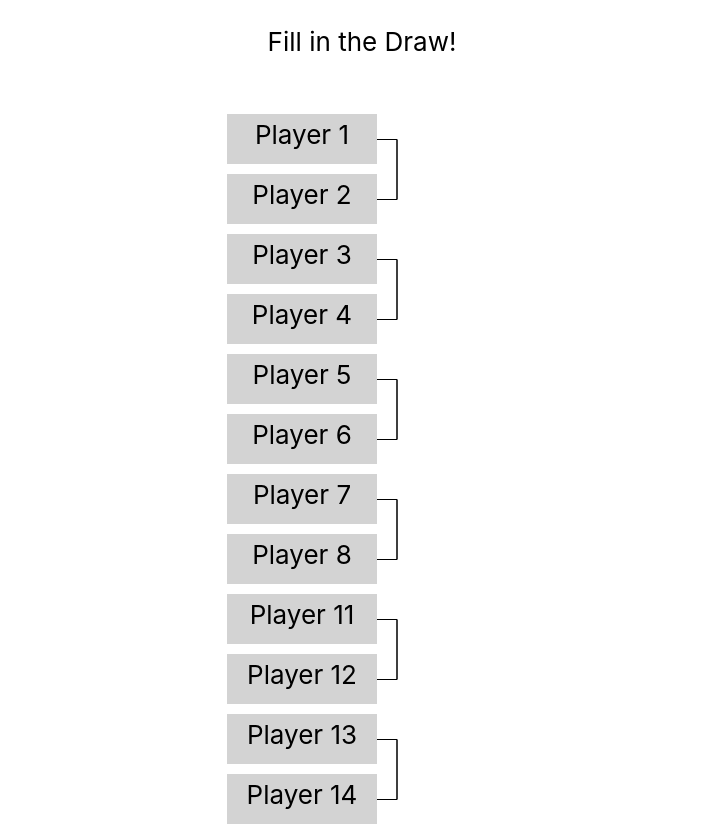
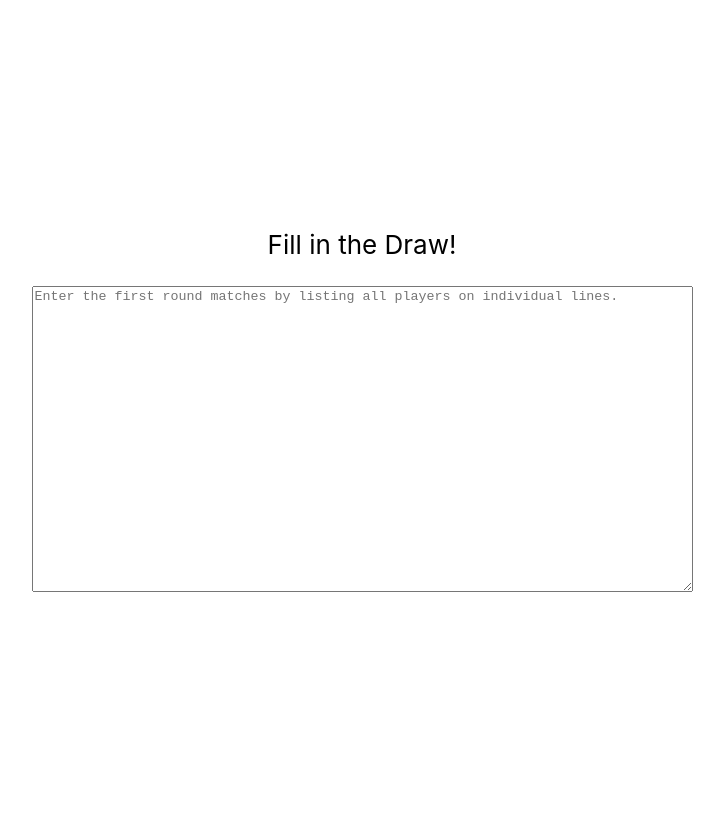
Before and after one commit to konstantina-3/fitd-filler, a React (Create React App) app: page / in a window 1280 px wide. Shown: the top 826 px of the page, without its empty margins (278-1002 px from the left). After the commit the page ends 800 px from the top, so only its background shows below. Built offline with nearby package versions, Linux system fonts and the light colour scheme.

Commit message:
Add bracket input

```diff
--- a/src/App.js
+++ b/src/App.js
@@ -1,34 +1,40 @@
+import { useState } from 'react';
 import Round from './Round.js';
 import './App.css';
 
-let initial_players = [
-  "Player 1",
-  "Player 2",
-  "Player 3",
-  "Player 4",
-  "Player 5",
-  "Player 6",
-  "Player 7",
-  "Player 8",
-  "Player 11",
-  "Player 12",
-  "Player 13",
-  "Player 14",
-  "Player 15",
-  "Player 16",
-  "Player 17",
-  "Player 18",
-];
+function App() {
+  const [players, setPlayers] = useState(null);
 
-function App() {
+  function isPowerOf2(number) {
+    return number && !(number & (number - 1));
+  }
+
+  function handleTextAreaChange(e) {
+    let input_players = e.target.value
+      .split('\n')
+      .filter(item => item)
+      .map(item => item.trim().replace(/\s\s+/g, ' '));
+
+    if (isPowerOf2(input_players.length)) {
+      setPlayers(input_players);
+    }
+  }
+
   return (
     <div className="App">
       <header className="App-header">
         <p>
           Fill in the Draw!
         </p>
+        <div className='players-input'>
+            <textarea
+              onChange={handleTextAreaChange}
+              placeholder="Enter the first round matches by listing all players on individual lines."
+              name="players-input" id="players-input" cols="80" rows="20">
+            </textarea>
+        </div>
         <div className='rounds'>
-          <Round players={initial_players} />
+          {players && <Round players={players} key={players}/>}
         </div>
       </header>
     </div>
--- a/src/Round.js
+++ b/src/Round.js
@@ -16,26 +16,27 @@ function Round({ players }) {
       ...winners.slice(insertAt + 1)
     ];
 
-    console.log(nextWinners)
-
     setWinners(nextWinners);
   }
 
-  for (let i = 0; i < players.length; i += 2) {
-    if (winners[i/2] && winners[i/2] !== players[i] && winners[i/2] !== players[i+1]) {
-        // should a match winner change we want their old winner's potential further round wins to be emptied
+  if (players) {
+    // should a match winner change we want their old winner's potential further round wins to be emptied
+    for (let i = 0; i < players.length; i += 2) {
+      if (winners[i/2] && winners[i/2] !== players[i] && winners[i/2] !== players[i+1]) {
         const nextWinners = [
             ...winners.slice(0, i/2),
             undefined,
             ...winners.slice(i/2 + 1)
-          ];
+        ];
+
         setWinners(nextWinners);
+      }
     }
   }
 
   return (
     <>
-        <ul className='round'>{players.map((player, index) =>
+        <ul className='round'>{players && players.map((player, index) =>
             <li className={`player ${!player ? 'disabled' : ''}`}
                 key={index}
                 data-key={index}
@@ -43,7 +44,7 @@ function Round({ players }) {
                 <span>{player}</span>
             </li>
         )}</ul>
-        {players.length > 1 && <Round players={winners} />}
+        {players && players.length > 1 && <Round players={winners} />}
     </>
   );
 }
```
